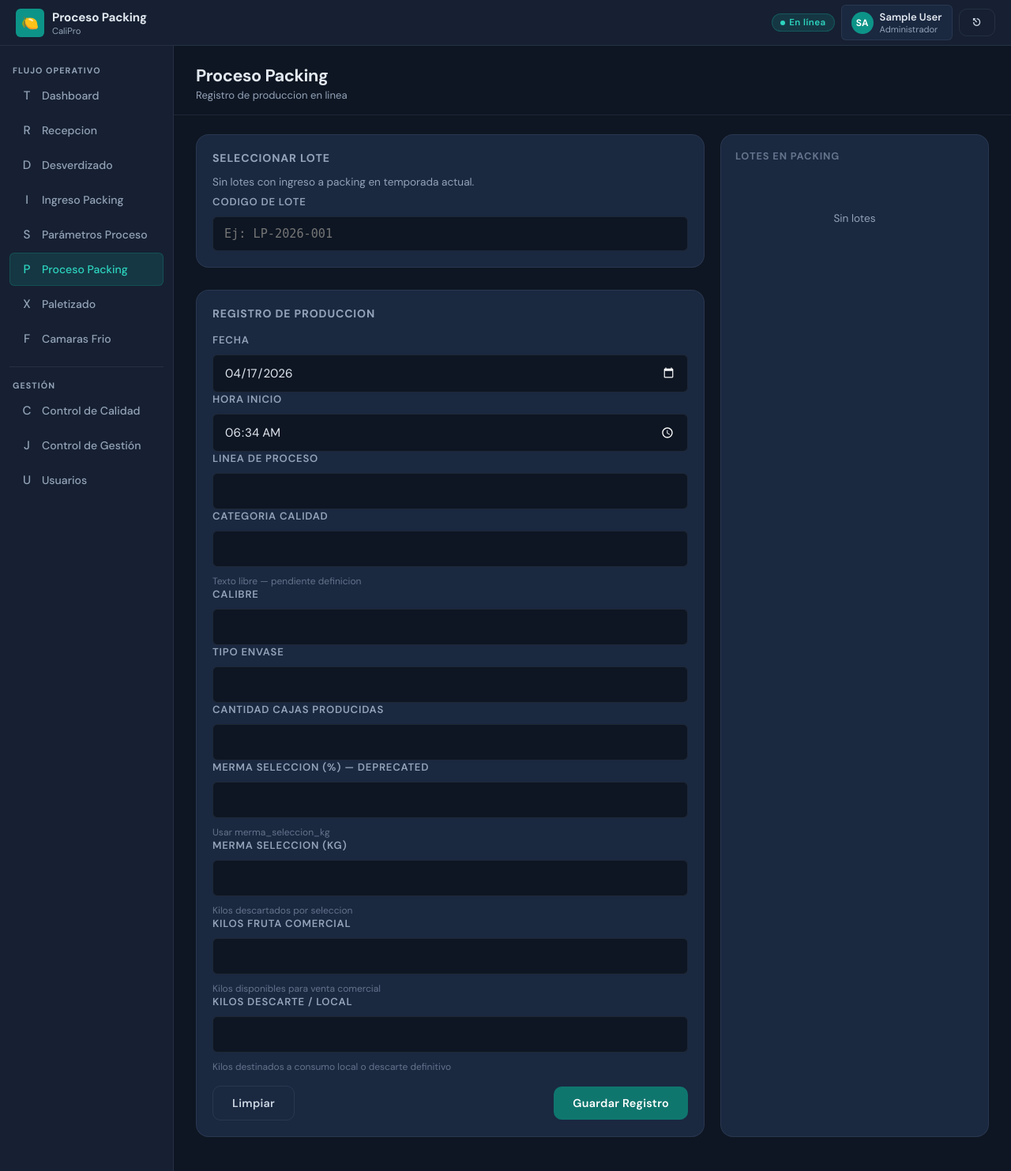
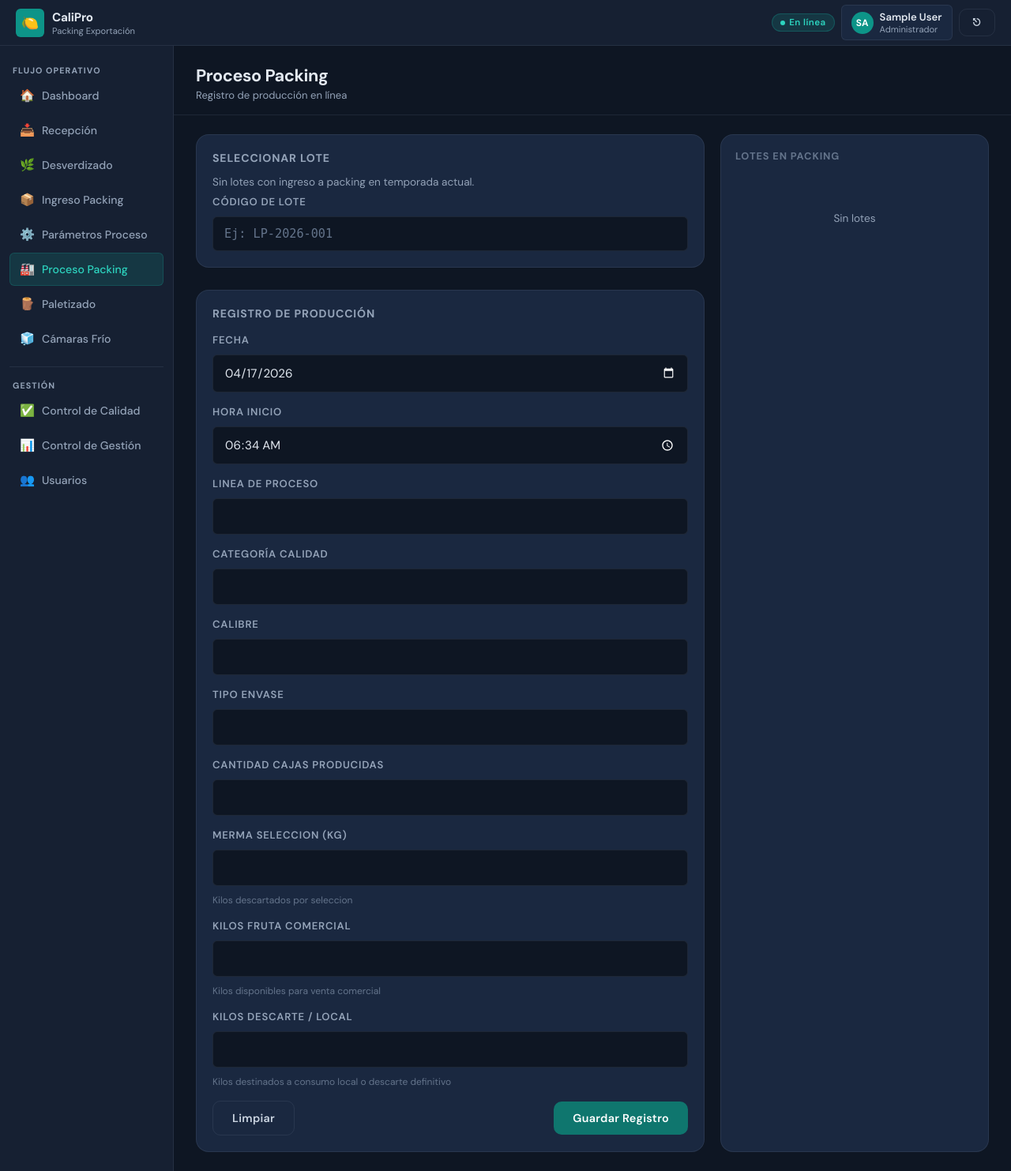
Before and after one commit to s4mu31m/mvp-packing-exportacion, a Django app: page /operaciones/proceso/ in a window 1280 px wide. Shown: the whole page at 79% size. Run offline with Django 5.2, Linux system fonts and the light colour scheme; the visitor is signed in with stand-in values (Sample User, id 1); data that the repository does not hold is empty.

Commit message:
fix(ui): corregir diseño, consistencia y espaciado en toda la plataforma
Revisión completa de UX/UI según auditoría de diseño.

Crítico:
- forms.py: ocultar campo merma_seleccion_pct deprecado (HiddenInput);
  eliminar help_text "Texto libre — pendiente definicion" de categoría calidad
- portal.html: reescribir con clases del sistema (.module-card, .btn, .badge)
  en lugar de cientos de inline styles
- login.html + components.css: agregar .login-card/.login-form con gap 16px
  para espaciado correcto; error de credenciales ahora muestra borde rojo
  en inputs y mensaje compacto, sin alert box que rompe el layout

Moderado:
- context_processors.py: iconos del sidebar de letras a emoji
  (T→🏠, R→📥, D→🌿, P→🏭, X→🪵, F→🧊, C→✅, J→📊, U→👥);
  tildes corregidas en "Recepción", "Cámaras Frío"
- layout_app.html: topnav muestra "CaliPro / Packing Exportación" fijo
  en lugar del page_title de cada vista (duplicación eliminada)
- components.css: eliminar bloque de layout utilities duplicado
  (gap 14px sobreescribía el 16px definido en base.css)

Menor:
- Tildes corregidas en subtítulos y card-titles: proceso.html, recepcion.html,
  camaras.html, consulta.html, desverdizado.html, ingreso_packing.html
- Tokens CSS inexistentes var(--surface-0/1/2) reemplazados por
  var(--bg-base) / var(--bg-raised) / var(--bg-card) en 7 templates
- proceso.html: form-control → form-select/form-input (unificar clase)

```diff
--- a/python-app/src/core/context_processors.py
+++ b/python-app/src/core/context_processors.py
@@ -40,14 +40,14 @@ def _nav_sections(request):
     from usuarios.permissions import is_admin, is_jefatura, puede_acceder_modulo
 
     _all_op_items = [
-        {"name": "Dashboard",       "icon": "T", "url": _safe_reverse("operaciones:dashboard"),       "url_name": "dashboard",       "modulo": "dashboard"},
-        {"name": "Recepcion",       "icon": "R", "url": _safe_reverse("operaciones:recepcion"),       "url_name": "recepcion",       "modulo": "recepcion"},
-        {"name": "Desverdizado",    "icon": "D", "url": _safe_reverse("operaciones:desverdizado"),    "url_name": "desverdizado",    "modulo": "desverdizado"},
-        {"name": "Ingreso Packing", "icon": "I", "url": _safe_reverse("operaciones:ingreso_packing"), "url_name": "ingreso_packing", "modulo": "ingreso_packing"},
-        {"name": "Parámetros Proceso",  "icon": "S", "url": _safe_reverse("operaciones:control_proceso"),  "url_name": "control_proceso", "modulo": "control"},
-        {"name": "Proceso Packing", "icon": "P", "url": _safe_reverse("operaciones:proceso"),         "url_name": "proceso",         "modulo": "proceso"},
-        {"name": "Paletizado",      "icon": "X", "url": _safe_reverse("operaciones:paletizado"),      "url_name": "paletizado",      "modulo": "paletizado"},
-        {"name": "Camaras Frio",    "icon": "F", "url": _safe_reverse("operaciones:camaras"),         "url_name": "camaras",         "modulo": "camaras"},
+        {"name": "Dashboard",          "icon": "🏠", "url": _safe_reverse("operaciones:dashboard"),       "url_name": "dashboard",       "modulo": "dashboard"},
+        {"name": "Recepción",          "icon": "📥", "url": _safe_reverse("operaciones:recepcion"),       "url_name": "recepcion",       "modulo": "recepcion"},
+        {"name": "Desverdizado",       "icon": "🌿", "url": _safe_reverse("operaciones:desverdizado"),    "url_name": "desverdizado",    "modulo": "desverdizado"},
+        {"name": "Ingreso Packing",    "icon": "📦", "url": _safe_reverse("operaciones:ingreso_packing"), "url_name": "ingreso_packing", "modulo": "ingreso_packing"},
+        {"name": "Parámetros Proceso", "icon": "⚙️", "url": _safe_reverse("operaciones:control_proceso"),  "url_name": "control_proceso", "modulo": "control"},
+        {"name": "Proceso Packing",    "icon": "🏭", "url": _safe_reverse("operaciones:proceso"),         "url_name": "proceso",         "modulo": "proceso"},
+        {"name": "Paletizado",         "icon": "🪵", "url": _safe_reverse("operaciones:paletizado"),      "url_name": "paletizado",      "modulo": "paletizado"},
+        {"name": "Cámaras Frío",       "icon": "🧊", "url": _safe_reverse("operaciones:camaras"),         "url_name": "camaras",         "modulo": "camaras"},
     ]
     op_items = [
         {k: v for k, v in item.items() if k != "modulo"}
@@ -62,12 +62,12 @@ def _nav_sections(request):
     # Sección Gestión — jefatura y administradores (verificado por roles de negocio)
     if is_jefatura(request):
         gestion_items = [
-            {"name": "Control de Calidad", "icon": "C", "url": _safe_reverse("operaciones:control"), "url_name": "control"},
-            {"name": "Control de Gestión", "icon": "J", "url": _safe_reverse("operaciones:consulta"), "url_name": "consulta"},
+            {"name": "Control de Calidad", "icon": "✅", "url": _safe_reverse("operaciones:control"), "url_name": "control"},
+            {"name": "Control de Gestión", "icon": "📊", "url": _safe_reverse("operaciones:consulta"), "url_name": "consulta"},
         ]
         if is_admin(request):
             gestion_items.append(
-                {"name": "Usuarios", "icon": "U", "url": _safe_reverse("usuarios:gestion_usuarios"), "url_name": "gestion_usuarios"},
+                {"name": "Usuarios", "icon": "👥", "url": _safe_reverse("usuarios:gestion_usuarios"), "url_name": "gestion_usuarios"},
             )
         sections.append({"label": "Gestión", "items": gestion_items})
 
@@ -76,8 +76,8 @@ def _nav_sections(request):
 
 def _mobile_nav():
     return [
-        {"name": "Dashboard", "icon": "T", "url": _safe_reverse("operaciones:dashboard"), "url_name": "dashboard"},
-        {"name": "Recepcion", "icon": "R", "url": _safe_reverse("operaciones:recepcion"), "url_name": "recepcion"},
-        {"name": "Packing",   "icon": "P", "url": _safe_reverse("operaciones:proceso"),   "url_name": "proceso"},
-        {"name": "Consulta",  "icon": "J", "url": _safe_reverse("operaciones:consulta"),  "url_name": "consulta"},
+        {"name": "Dashboard",  "icon": "🏠", "url": _safe_reverse("operaciones:dashboard"), "url_name": "dashboard"},
+        {"name": "Recepción",  "icon": "📥", "url": _safe_reverse("operaciones:recepcion"), "url_name": "recepcion"},
+        {"name": "Packing",    "icon": "🏭", "url": _safe_reverse("operaciones:proceso"),   "url_name": "proceso"},
+        {"name": "Consulta",   "icon": "📊", "url": _safe_reverse("operaciones:consulta"),  "url_name": "consulta"},
     ]
--- a/python-app/src/operaciones/forms.py
+++ b/python-app/src/operaciones/forms.py
@@ -332,18 +332,12 @@ class RegistroPackingForm(forms.Form):
         max_length=50, required=False, label="Linea de proceso",
     )
     categoria_calidad = forms.CharField(
-        max_length=50, required=False, label="Categoria calidad",
-        help_text="Texto libre — pendiente definicion",
+        max_length=50, required=False, label="Categoría calidad",
     )
     calibre = forms.CharField(max_length=20, required=False, label="Calibre")
     tipo_envase = forms.CharField(max_length=50, required=False, label="Tipo envase")
     cantidad_cajas_producidas = forms.IntegerField(
         required=False, label="Cantidad cajas producidas",
-    )
-    merma_seleccion_pct = forms.DecimalField(
-        max_digits=5, decimal_places=2, required=False,
-        label="Merma seleccion (%) — deprecated",
-        help_text="Usar merma_seleccion_kg",
     )
     merma_seleccion_kg = forms.DecimalField(
         max_digits=10, decimal_places=2, required=False,
--- a/python-app/src/operaciones/templates/operaciones/consulta.html
+++ b/python-app/src/operaciones/templates/operaciones/consulta.html
@@ -1,7 +1,7 @@
 {% extends "layout_app.html" %}
 
-{% block title %}Control de Gestion - CaliPro{% endblock %}
-{% block page_title %}Control de Gestion{% endblock %}
+{% block title %}Control de Gestión — CaliPro{% endblock %}
+{% block page_title %}Control de Gestión{% endblock %}
 {% block page_subtitle %}Trazabilidad y estado - Temporada {{ temporada }}{% endblock %}
 
 {% block page_actions %}
@@ -232,7 +232,7 @@
                   {% endif %}
                 </td>
                 <td>
-                  <span class="badge" style="background:var(--surface-2);color:var(--text-muted);font-size:.75rem;white-space:nowrap">
+                  <span class="badge" style="background:var(--bg-raised);color:var(--text-muted);font-size:.75rem;white-space:nowrap">
                     {{ item.etapa }}
                   </span>
                 </td>
--- a/python-app/src/operaciones/templates/operaciones/dashboard.html
+++ b/python-app/src/operaciones/templates/operaciones/dashboard.html
@@ -71,7 +71,7 @@
               <td>{{ lote.bins }}</td>
               <td>
                 <span class="badge"
-                  style="background:var(--surface-2);color:var(--text-muted);font-size:.75rem">
+                  style="background:var(--bg-raised);color:var(--text-muted);font-size:.75rem">
                   {{ lote.etapa }}
                 </span>
               </td>
--- a/python-app/src/operaciones/templates/operaciones/desverdizado.html
+++ b/python-app/src/operaciones/templates/operaciones/desverdizado.html
@@ -2,7 +2,7 @@
 
 {% block title %}Desverdizado — CaliPro{% endblock %}
 {% block page_title %}Desverdizado{% endblock %}
-{% block page_subtitle %}Camara de mantencion y desverdizado{% endblock %}
+{% block page_subtitle %}Cámara de mantención y desverdizado{% endblock %}
 
 {% block page_body %}
 {% if messages %}
@@ -57,7 +57,7 @@
 
     <!-- Panel de contexto del lote seleccionado -->
     <div class="card" id="lote-context-panel" style="margin-bottom:1rem;display:none;
-         background:var(--surface-0);border:1px solid var(--teal-400,#2dd4bf)">
+         background:var(--bg-base);border:1px solid var(--teal-400,#2dd4bf)">
       <div class="card-title" style="font-size:.85rem;margin-bottom:.8rem;color:var(--teal-400,#2dd4bf)">
         Contexto del lote seleccionado
       </div>
--- a/python-app/src/operaciones/templates/operaciones/ingreso_packing.html
+++ b/python-app/src/operaciones/templates/operaciones/ingreso_packing.html
@@ -2,7 +2,7 @@
 
 {% block title %}Ingreso Packing — CaliPro{% endblock %}
 {% block page_title %}Ingreso a Packing{% endblock %}
-{% block page_subtitle %}Registro de entrada al area de packing{% endblock %}
+{% block page_subtitle %}Registro de entrada al área de packing{% endblock %}
 
 {% block page_body %}
 {% if messages %}
@@ -59,7 +59,7 @@
     <!-- ===== LOTE ACTIVO: pesaje parcial ===== -->
 
     <!-- Panel contexto del lote activo -->
-    <div class="card" style="margin-bottom:1rem;background:var(--surface-0);
+    <div class="card" style="margin-bottom:1rem;background:var(--bg-base);
          border:1px solid var(--teal-400,#2dd4bf)">
       <div style="display:flex;justify-content:space-between;align-items:center;margin-bottom:.6rem">
         <div class="card-title" style="font-size:.85rem;color:var(--teal-400,#2dd4bf);margin:0">
@@ -125,7 +125,7 @@
         <div class="form-group" style="margin-bottom:.8rem">
           <label class="form-label">Kilos netos del grupo (calculado)</label>
           <input type="text" id="id-pp-kilos-netos-preview" class="form-control"
-                 readonly style="background:var(--surface-2);color:var(--teal-400,#2dd4bf);font-weight:600"
+                 readonly style="background:var(--bg-raised);color:var(--teal-400,#2dd4bf);font-weight:600"
                  placeholder="—">
         </div>
         <button type="submit" class="btn btn-primary" style="width:100%">
--- a/python-app/src/operaciones/templates/operaciones/paletizado.html
+++ b/python-app/src/operaciones/templates/operaciones/paletizado.html
@@ -42,7 +42,7 @@
 
       <!-- Panel contexto del lote seleccionado -->
       <div id="lote-context-panel" style="display:none;margin-top:.8rem;padding:.75rem;
-           background:var(--surface-0);border:1px solid var(--teal-400,#2dd4bf);border-radius:6px">
+           background:var(--bg-base);border:1px solid var(--teal-400,#2dd4bf);border-radius:6px">
         <div style="font-size:.78rem;font-weight:600;color:var(--teal-400,#2dd4bf);margin-bottom:.5rem">
           Lote seleccionado
         </div>
--- a/python-app/src/operaciones/templates/operaciones/proceso.html
+++ b/python-app/src/operaciones/templates/operaciones/proceso.html
@@ -2,7 +2,7 @@
 
 {% block title %}Proceso Packing — CaliPro{% endblock %}
 {% block page_title %}Proceso Packing{% endblock %}
-{% block page_subtitle %}Registro de produccion en linea{% endblock %}
+{% block page_subtitle %}Registro de producción en línea{% endblock %}
 
 {% block page_body %}
 {% if messages %}
@@ -21,7 +21,7 @@
       {% if lotes_pendientes %}
         <div class="form-group">
           <label class="form-label">Lotes con ingreso a packing</label>
-          <select id="lote-selector" class="form-control">
+          <select id="lote-selector" class="form-select">
             <option value="">— Seleccione un lote —</option>
             {% for lote in lotes_pendientes %}
               <option value="{{ lote.lote_code }}">
@@ -34,15 +34,15 @@
         <p style="color:var(--text-muted);font-size:.85rem">Sin lotes con ingreso a packing en temporada actual.</p>
       {% endif %}
       <div class="form-group" style="margin-top:.5rem">
-        <label class="form-label">Codigo de lote</label>
-        <input type="text" class="form-control" id="lote-code-input"
+        <label class="form-label">Código de lote</label>
+        <input type="text" class="form-input" id="lote-code-input"
                placeholder="Ej: LP-2026-001" style="font-family:monospace">
       </div>
     </div>
 
     <!-- Panel contexto -->
     <div class="card" id="lote-context-panel" style="margin-bottom:1rem;display:none;
-         background:var(--surface-0);border:1px solid var(--teal-400,#2dd4bf)">
+         background:var(--bg-base);border:1px solid var(--teal-400,#2dd4bf)">
       <div class="card-title" style="font-size:.85rem;margin-bottom:.8rem;color:var(--teal-400,#2dd4bf)">
         Contexto del lote
       </div>
@@ -59,20 +59,22 @@
 
     <!-- Formulario -->
     <div class="card">
-      <div class="card-title" style="margin-bottom:1rem">Registro de produccion</div>
+      <div class="card-title" style="margin-bottom:1rem">Registro de producción</div>
       <form method="post" id="form-proceso">
         {% csrf_token %}
         <input type="hidden" name="temporada" value="">
         <input type="hidden" name="lote_code" id="lote-code-hidden" value="">
 
+        <div style="display:flex;flex-direction:column;gap:1rem;margin-bottom:1rem">
           {% for field in form %}
-          <div class="form-group">
+            <div class="form-group" style="margin-bottom:0">
               <label class="form-label" for="{{ field.id_for_label }}">{{ field.label }}</label>
               {{ field }}
               {% if field.help_text %}<small class="form-hint">{{ field.help_text }}</small>{% endif %}
               {% for err in field.errors %}<div class="form-error">{{ err }}</div>{% endfor %}
             </div>
           {% endfor %}
+        </div>
 
         <div class="flex-row mt-4">
           <button type="reset" class="btn btn-ghost">Limpiar</button>
--- a/python-app/src/templates/layout_app.html
+++ b/python-app/src/templates/layout_app.html
@@ -8,8 +8,8 @@
     <a href="{% url 'operaciones:dashboard' %}" class="topnav-logo-link">
       <div class="topnav-logo-icon" aria-hidden="true">🍋</div>
       <div>
-        <div class="topnav-title">{{ page_title|default:"Producción Packing" }}</div>
-        <div class="topnav-subtitle">{{ planta_seleccionada.nombre }}</div>
+        <div class="topnav-title">CaliPro</div>
+        <div class="topnav-subtitle">Packing Exportación</div>
       </div>
     </a>
   </div>
```
Also changed, not shown: python-app/src/operaciones/templates/operaciones/camaras.html (+4 -4 lines), python-app/src/operaciones/templates/operaciones/recepcion.html (+7 -7 lines), python-app/src/static/css/components.css (+48 -7 lines), python-app/src/usuarios/templates/usuarios/login.html (+12 -6 lines), python-app/src/usuarios/templates/usuarios/portal.html (+25 -28 lines). Lines whose indentation alone changed are shown as unchanged.
